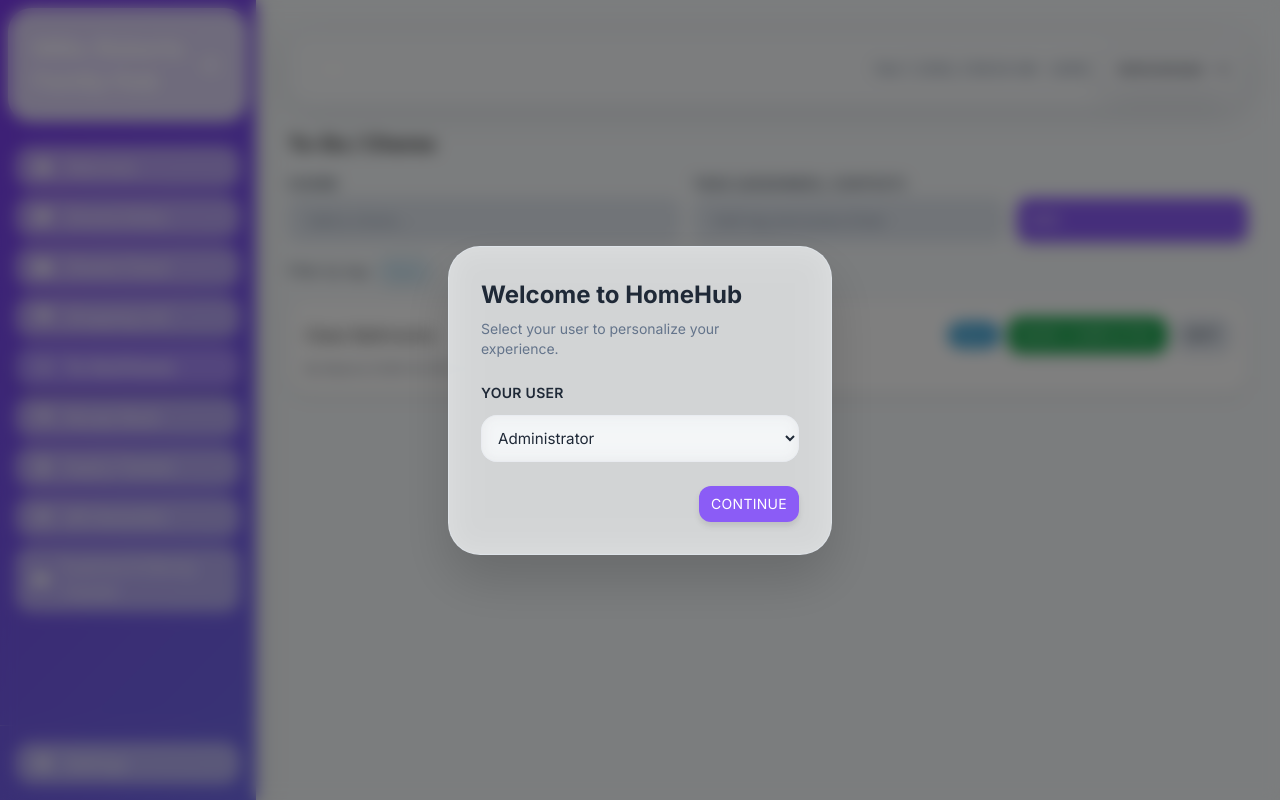
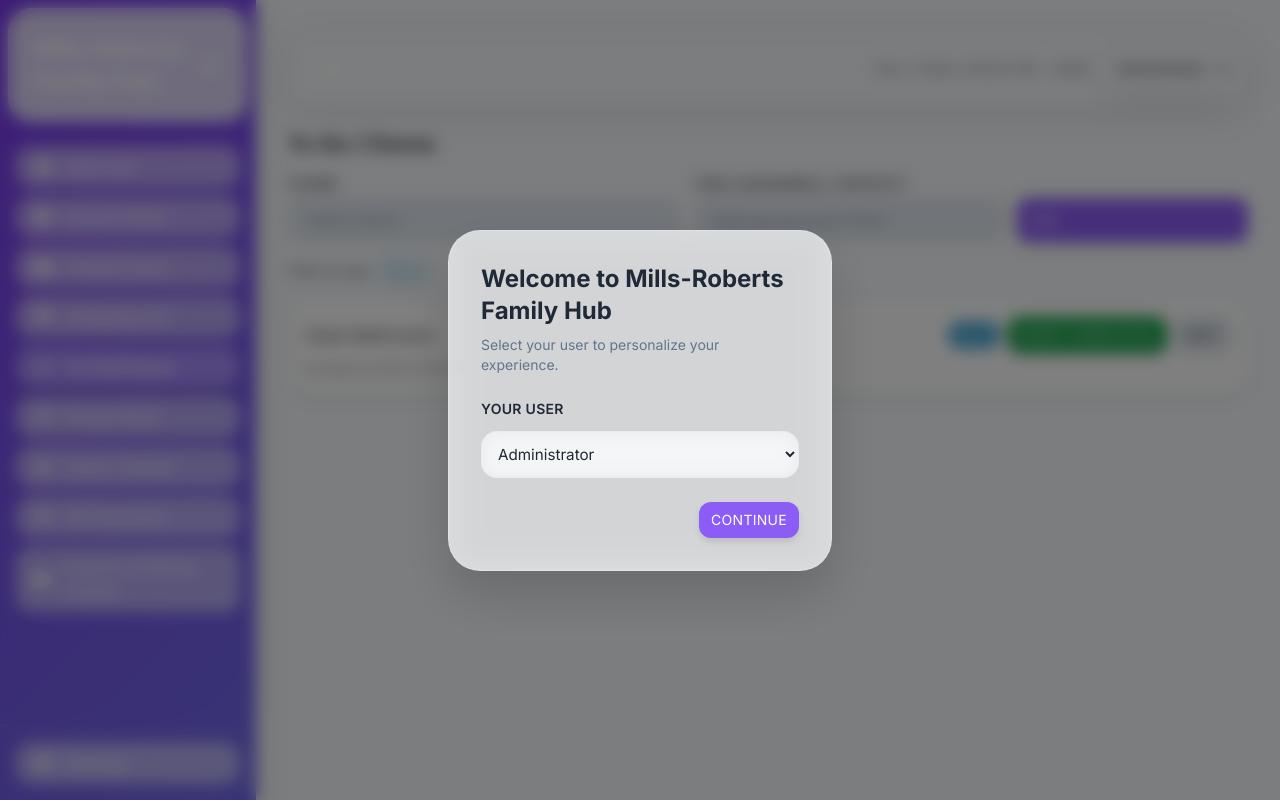
Before and after one commit to MykMILLI/hub, a Flask app: page /chores in a window 1280 px wide. Run offline with Flask 3, Linux system fonts and the light colour scheme; data that the repository does not hold is empty.

Commit message:
Update welcome modal to display dynamic hub name from settings

```diff
--- a/templates/base.html
+++ b/templates/base.html
@@ -423,7 +423,7 @@
     <!-- First-visit user selection modal -->
     <div id="userSelectModal" class="fixed inset-0 bg-black/50 backdrop-blur-md hidden items-center justify-center z-50">
         <div class="glass-lg bg-opacity-95 w-full max-w-sm p-8 rounded-3xl shadow-2xl">
-            <h3 class="text-2xl font-bold mb-2 text-m3-on-surface">Welcome to HomeHub</h3>
+            <h3 class="text-2xl font-bold mb-2 text-m3-on-surface">Welcome to {% if g.hub_settings %}{{ g.hub_settings.hub_name }}{% else %}HomeHub{% endif %}</h3>
             <p class="text-sm font-medium text-m3-on-surface-variant mb-6">Select your user to personalize your experience.</p>
             <div class="mb-6">
                 <label class="block text-sm font-semibold text-m3-on-surface mb-3" for="userSelectInput">Your User</label>
```
